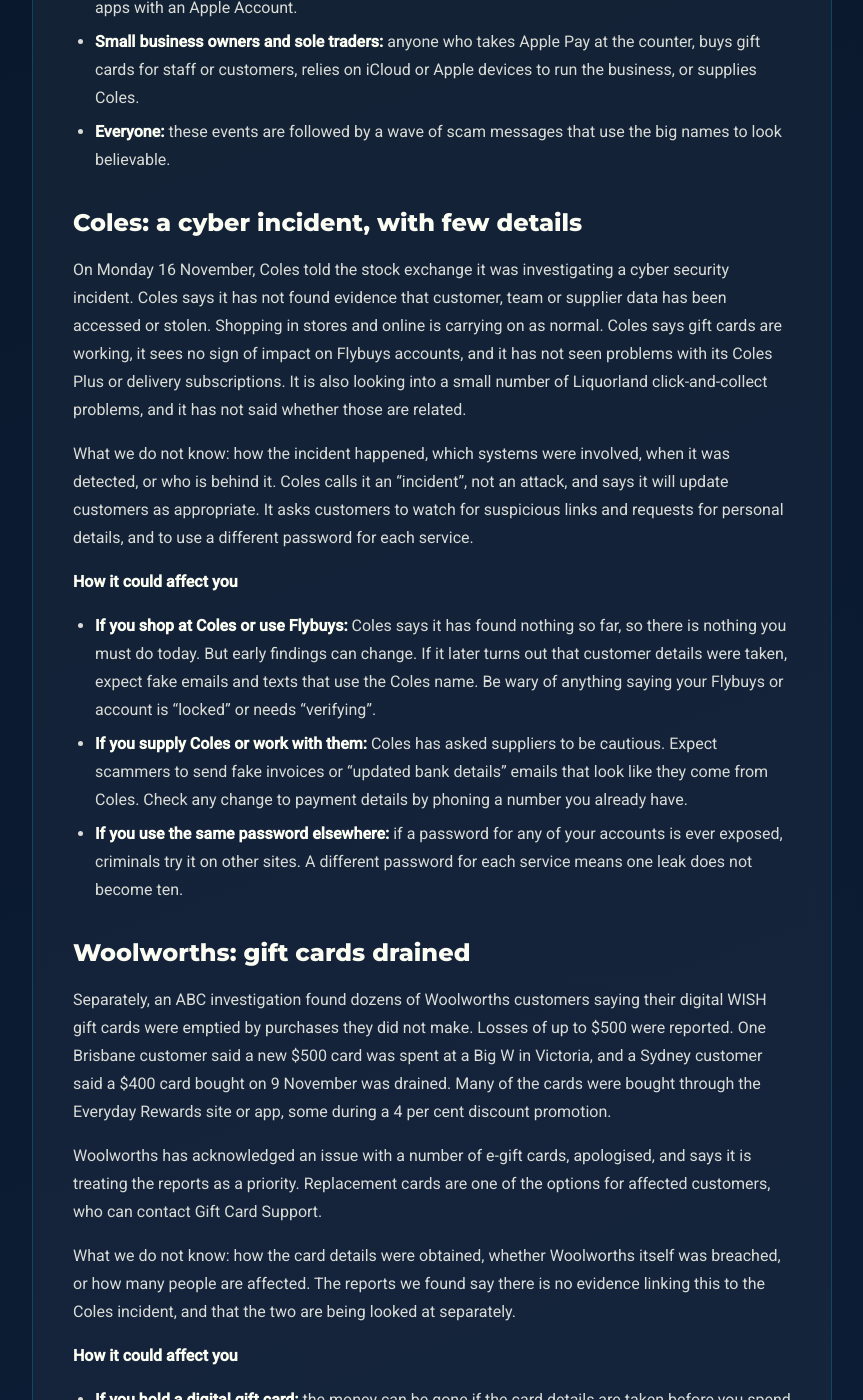
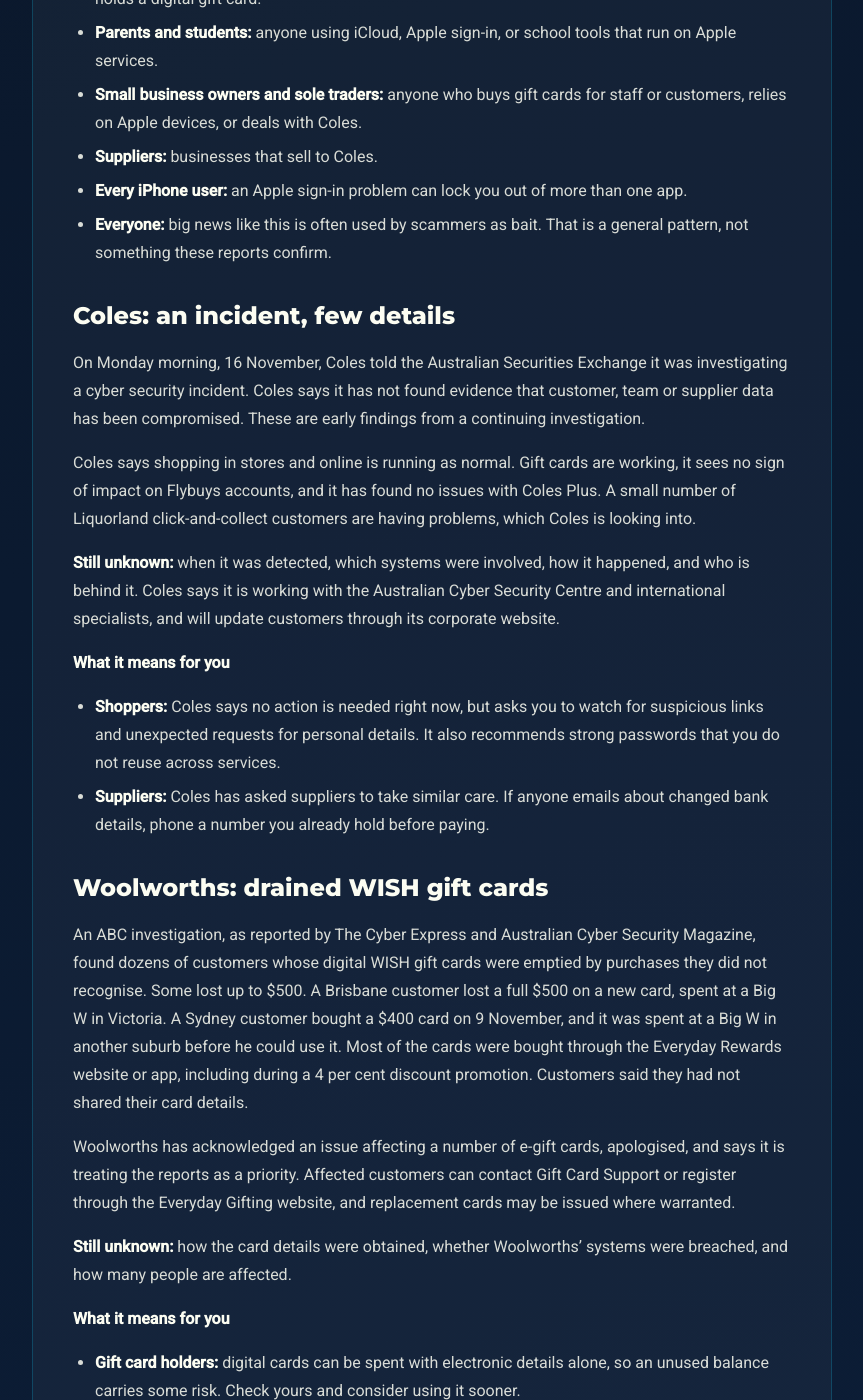
Before and after one commit to dcprojects1111/cybersurf-blog, a Jekyll site: the page built from _posts/2026-11-18-coles-woolworths-apple-what-it-means-for-you.md, in a window 1280 px wide and 1400 px high, scrolled down 1051 px. Shown: the whole window, without its empty margins (208-1071 px from the left). Built offline with Jekyll 4.4.1, drawn with Linux system fonts in a browser that asks for light colours; some of the changed text lies outside the part shown.

Commit message:
Improve article after editorial review

```diff
--- a/_posts/2026-11-18-coles-woolworths-apple-what-it-means-for-you.md
+++ b/_posts/2026-11-18-coles-woolworths-apple-what-it-means-for-you.md
@@ -1,66 +1,68 @@
 ---
-title: "Coles, Woolworths and Apple: What It Means for You"
+title: "Coles, Woolworths, Apple: How This Week Affects You"
 date: "2026-11-18"
 image: "/assets/images/coles-woolworths-apple-what-it-means-for-you.jpg"
 ---
 
-Three of the biggest names in Australian shopping and everyday tech have had trouble this week. Coles has reported a cyber incident, Woolworths customers say their digital gift cards were emptied, and Apple had a large outage. They are not connected, as far as anyone has said so far. But each one can touch your day, whether you are a shopper, a parent, a tradie or a business owner. Here is what has been confirmed, what has not, and what it could mean for you.
+Coles is investigating a cyber incident. Woolworths customers say their digital gift cards were emptied. Apple's online services went down. Nobody has linked the three, and the reports we read say there is no evidence they are connected. But each one touches ordinary Australian life, so this is how it could affect you, whether you shop, study, run a business or just own an iPhone.
 
-## Who is affected, at a glance
+Here is what is confirmed, what is not, and what is sensible to do. There is no need to panic.
 
-- **Everyday shoppers:** anyone who shops at Coles or Woolworths, holds a digital gift card, or pays with Apple Pay.
-- **Families and students:** anyone who keeps photos, school work or contacts in iCloud, or signs in to apps with an Apple Account.
-- **Small business owners and sole traders:** anyone who takes Apple Pay at the counter, buys gift cards for staff or customers, relies on iCloud or Apple devices to run the business, or supplies Coles.
-- **Everyone:** these events are followed by a wave of scam messages that use the big names to look believable.
+## Who is affected
 
-## Coles: a cyber incident, with few details
+- **Shoppers:** anyone who buys from Coles or Woolworths, uses Flybuys or Everyday Rewards, or holds a digital gift card.
+- **Parents and students:** anyone using iCloud, Apple sign-in, or school tools that run on Apple services.
+- **Small business owners and sole traders:** anyone who buys gift cards for staff or customers, relies on Apple devices, or deals with Coles.
+- **Suppliers:** businesses that sell to Coles.
+- **Every iPhone user:** an Apple sign-in problem can lock you out of more than one app.
+- **Everyone:** big news like this is often used by scammers as bait. That is a general pattern, not something these reports confirm.
 
-On Monday 16 November, Coles told the stock exchange it was investigating a cyber security incident. Coles says it has not found evidence that customer, team or supplier data has been accessed or stolen. Shopping in stores and online is carrying on as normal. Coles says gift cards are working, it sees no sign of impact on Flybuys accounts, and it has not seen problems with its Coles Plus or delivery subscriptions. It is also looking into a small number of Liquorland click-and-collect problems, and it has not said whether those are related.
+## Coles: an incident, few details
 
-What we do not know: how the incident happened, which systems were involved, when it was detected, or who is behind it. Coles calls it an "incident", not an attack, and says it will update customers as appropriate. It asks customers to watch for suspicious links and requests for personal details, and to use a different password for each service.
+On Monday morning, 16 November, Coles told the Australian Securities Exchange it was investigating a cyber security incident. Coles says it has not found evidence that customer, team or supplier data has been compromised. These are early findings from a continuing investigation.
 
-**How it could affect you**
-- **If you shop at Coles or use Flybuys:** Coles says it has found nothing so far, so there is nothing you must do today. But early findings can change. If it later turns out that customer details were taken, expect fake emails and texts that use the Coles name. Be wary of anything saying your Flybuys or account is "locked" or needs "verifying".
-- **If you supply Coles or work with them:** Coles has asked suppliers to be cautious. Expect scammers to send fake invoices or "updated bank details" emails that look like they come from Coles. Check any change to payment details by phoning a number you already have.
-- **If you use the same password elsewhere:** if a password for any of your accounts is ever exposed, criminals try it on other sites. A different password for each service means one leak does not become ten.
+Coles says shopping in stores and online is running as normal. Gift cards are working, it sees no sign of impact on Flybuys accounts, and it has found no issues with Coles Plus. A small number of Liquorland click-and-collect customers are having problems, which Coles is looking into.
 
-## Woolworths: gift cards drained
+**Still unknown:** when it was detected, which systems were involved, how it happened, and who is behind it. Coles says it is working with the Australian Cyber Security Centre and international specialists, and will update customers through its corporate website.
 
-Separately, an ABC investigation found dozens of Woolworths customers saying their digital WISH gift cards were emptied by purchases they did not make. Losses of up to $500 were reported. One Brisbane customer said a new $500 card was spent at a Big W in Victoria, and a Sydney customer said a $400 card bought on 9 November was drained. Many of the cards were bought through the Everyday Rewards site or app, some during a 4 per cent discount promotion.
+**What it means for you**
+- **Shoppers:** Coles says no action is needed right now, but asks you to watch for suspicious links and unexpected requests for personal details. It also recommends strong passwords that you do not reuse across services.
+- **Suppliers:** Coles has asked suppliers to take similar care. If anyone emails about changed bank details, phone a number you already hold before paying.
 
-Woolworths has acknowledged an issue with a number of e-gift cards, apologised, and says it is treating the reports as a priority. Replacement cards are one of the options for affected customers, who can contact Gift Card Support.
+## Woolworths: drained WISH gift cards
 
-What we do not know: how the card details were obtained, whether Woolworths itself was breached, or how many people are affected. The reports we found say there is no evidence linking this to the Coles incident, and that the two are being looked at separately.
+An ABC investigation, as reported by The Cyber Express and Australian Cyber Security Magazine, found dozens of customers whose digital WISH gift cards were emptied by purchases they did not recognise. Some lost up to $500. A Brisbane customer lost a full $500 on a new card, spent at a Big W in Victoria. A Sydney customer bought a $400 card on 9 November, and it was spent at a Big W in another suburb before he could use it. Most of the cards were bought through the Everyday Rewards website or app, including during a 4 per cent discount promotion. Customers said they had not shared their card details.
 
-**How it could affect you**
-- **If you hold a digital gift card:** the money can be gone if the card details are taken before you spend it. Do not leave balances sitting for weeks. Spend them soon, and check your balance now.
-- **If you buy gift cards as presents or staff rewards:** a lost card is hard to get back. Check the card the day you give it, and keep the receipt and purchase email.
-- **If you run a business:** digital gift cards are a common staff and customer reward. If you buy them in bulk, spend them quickly or keep the details somewhere secure.
-- **If something goes wrong:** report it to the retailer straight away, keep your receipt, and tell your bank if you paid by card. You can report scams at Scamwatch.
+Woolworths has acknowledged an issue affecting a number of e-gift cards, apologised, and says it is treating the reports as a priority. Affected customers can contact Gift Card Support or register through the Everyday Gifting website, and replacement cards may be issued where warranted.
 
-## Apple: a large outage, blamed on an internal update
+**Still unknown:** how the card details were obtained, whether Woolworths' systems were breached, and how many people are affected.
 
-Early on Wednesday morning Australian time (Tuesday in the US), Apple services went down. iCloud sign-in, the App Store and Apple Music were affected, and people also reported problems with Apple Pay, Apple Card and Apple Account logins. Some users said they could not set up a new iPhone. Some people were signed out of iCloud and then hit errors when they tried to sign back in.
+**What it means for you**
+- **Gift card holders:** digital cards can be spent with electronic details alone, so an unused balance carries some risk. Check yours and consider using it sooner.
+- **Gift buyers and businesses:** if you buy digital cards as presents or staff rewards, keep the purchase email and receipt. If you notice an unrecognised transaction, contact Gift Card Support.
 
-Apple said an internal update caused the outages, not a cyberattack. By the US evening, which was Wednesday morning here, its status page showed services back to normal. Apple has not explained exactly what went wrong, and the reports we found do not say how Australians were affected.
+## Apple: a big outage, blamed on an update
 
-**How it could affect you**
-- **If you pay with Apple Pay:** when Apple Pay has trouble, your card in the phone may not work at the till. Keep a physical card or some cash as a backup.
-- **If you rely on iCloud:** your photos, backups, contacts and email can stop syncing or become unreachable for a few hours. Keep an important copy somewhere else too, such as a computer, an external drive or a second cloud service.
-- **If your Apple Account is your key to everything:** many people sign in to other apps and sites with Apple, and use it to approve logins. When Apple's sign-in is down, you can be locked out of those too. Write down your recovery details and know your backup login method.
-- **If you run a business on Apple devices:** schools and workplaces that manage iPhones and iPads through Apple's business tools can also be affected. Have a plan for what staff do when the devices cannot sign in.
-- **After any outage, watch for scams:** fake "your Apple Account is locked" emails and texts spike. Do not click them. Open Settings on your phone, or go to apple.com directly.
+On Tuesday in the US, which was Wednesday in Australia, Apple's iCloud sign-in, App Store and Apple Music were hit by outages. The status page said iCloud sign-in affected "all users". Apple School Manager, iCloud Mail, iCloud.com, Schoolwork and the Volume Purchase Program were added later. Some users reported being unable to activate a new iPhone, and sign-in problems could cause repeated password prompts. A Fox News live blog also said reports of problems with Apple Pay, Apple Music and Apple Card spiked on the day.
+
+Apple told TechCrunch an internal update caused the outages, not a cyberattack. By 6pm Tuesday US Eastern time, its status page showed everything resolved. The reports we could open do not say how Australians were affected.
+
+**What it means for you**
+- **iPhone users:** if Apple sign-in fails, other logins that rely on it could fail too. Know your backup sign-in method.
+- **Apple Pay users:** if Apple Pay has trouble at the till, a physical card or some cash is a handy backup.
+- **Parents, students and schools:** tools such as Schoolwork and Apple School Manager were on the affected list.
+- **Business owners:** have a plan for when staff cannot sign in, and keep important files in more than one place.
+- **After any outage:** be wary of messages saying your Apple Account is locked. Open Settings on your phone, or type apple.com yourself.
 
 ## What to do now
 
-1. **Use a different password for every account.** A password manager makes this easy.
-2. **Turn on two-step sign-in** for email, banking, Apple and your supermarket accounts.
-3. **Spend gift cards soon,** and check any balance you hold today.
-4. **Keep a backup way to pay and a backup copy of what matters.**
-5. **Be careful with unexpected messages** that mention Coles, Woolworths, Apple or your accounts. Go to the company's own app or website instead of clicking.
-6. **Report scams** to Scamwatch or ReportCyber, and tell your bank straight away if money has gone.
+1. **Use a different password for each account.** A password manager helps.
+2. **Turn on two-step sign-in** for email, banking, Apple and supermarket accounts.
+3. **Check any gift card balance** you hold.
+4. **Do not click unexpected messages** mentioning Coles, Woolworths or Apple. Use the official app or website.
+5. **Report scams** to Scamwatch or ReportCyber, and tell your bank at once if money has gone.
 
-If you would like a hand checking your passwords, call CyberSurf on 0400 886 063 for a free Password Check-Up.
+Want a hand checking your passwords? Call CyberSurf on 0400 886 063 for a free Password Check-Up.
 
 ## Sources
 
@@ -70,3 +72,4 @@ If you would like a hand checking your passwords, call CyberSurf on 0400 886 063
 - [Coles probes cyber security incident as Woolworths customers report digital gift card fraud (Australian Cyber Security Magazine)](https://australiancybersecuritymagazine.com.au/coles-probes-cyber-security-incident-as-woolworths-customers-report-digital-gift-card-fraud/)
 - [Apple services, including iCloud, App Store, Apple Music, and more, hit by outage (TechCrunch)](https://techcrunch.com/2026/11/17/apple-services-including-icloud-app-store-and-apple-music-hit-by-outage/)
 - [Apple blames internal update for outage affecting iCloud, Apple Pay (Yahoo Tech)](https://tech.yahoo.com/ai/apple-intelligence/articles/apple-blames-internal-outage-affecting-221709188.html)
+- [Tech outages live updates: Microsoft, banks and FAA (Fox News)](https://foxnews.com/live-news/tech-outages-microsoft-banks-faa-fbi-11-17-26)
```
